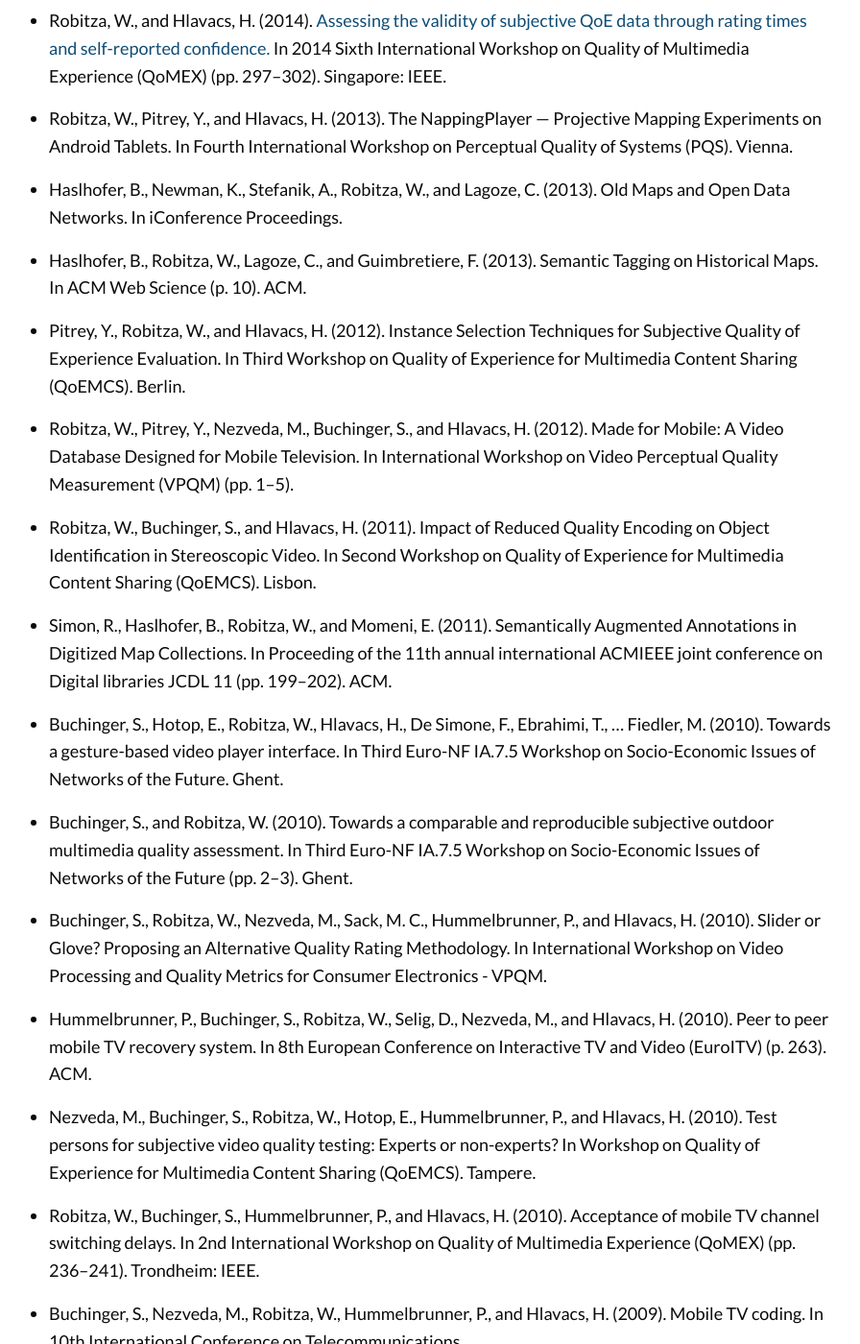
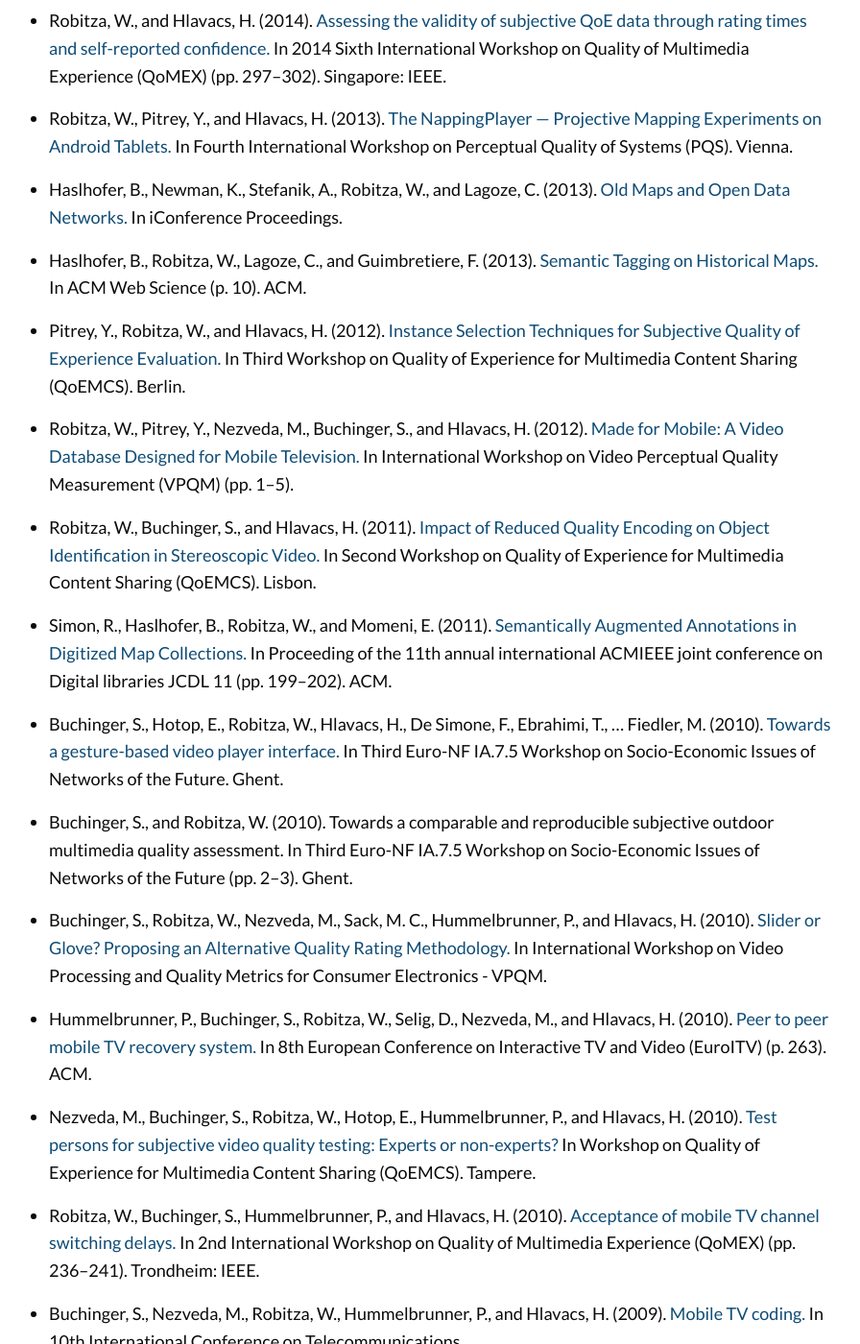
Before and after one commit to slhck/slhck.github.io, a Jekyll site: the page built from publications.md, in a window 1280 px wide and 1400 px high, scrolled down 5640 px. Shown: the whole window at 96% size, without its empty margins (195-1091 px from the left). Built offline with Jekyll 4.4.1, drawn with Linux system fonts in a browser that asks for light colours; some of the changed lines change nothing that is shown; some of the changed text lies outside the part shown.

Commit message:
docs(publications): add publication links

```diff
--- a/publications.md
+++ b/publications.md
@@ -29,12 +29,12 @@
 
 ### Journal Papers
 
-* Chen, B., Shang, Z., Chung, J. W., Lerner, D., Robitza, W., Rao, R. R. R., Raake, A., & Bovik, A. C. (2024). [Satellite Streaming Video QoE Prediction: A Real-World Subjective Database and Network-Level Prediction Models.](https://doi.org/10.1109/ACCESS.2025.3631409) IEEE Access.
+* Chen, B., Shang, Z., Chung, J. W., Lerner, D., Robitza, W., Rao, R. R. R., Raake, A., & Bovik, A. C. (2025). [Satellite Streaming Video QoE Prediction: A Real-World Subjective Database and Network-Level Prediction Models.](https://doi.org/10.1109/ACCESS.2025.3631409) IEEE Access.
 * Seufert, M., Spangenberger, M., Poignée, F., Wamser, F., Robitza, W., Timmerer, C., & Hossfeld, T. (2024). [COBIRAS: Offering a Continuous Bit Rate Slide to Maximize DASH Streaming Bandwidth Utilization.](https://opus.bibliothek.uni-augsburg.de/opus4/files/115655/115655.pdf) ACM Transactions on Multimedia Computing, Communications, and Applications.
 * Raake, A., Borer, S., Satti, S. M., Gustafsson, J., Rao, R. R. R., Medagli, S., List, P., Göring, S., Lindero, D., Robitza, W., Heikkilä, G., Broom, S., Schmidmer, C., Feiten, B., Wüstenhagen, U., Wittmann, T., Obermann, M., & Bitto, R. (2020). [Multi-Model Standard for Bitstream-, Pixel-Based and Hybrid Video Quality Assessment of UHD/4K: ITU-T P.1204.](https://ieeexplore.ieee.org/iel7/6287639/8948470/09234526.pdf) IEEE Access, 8, 193020–193049.
 * Kara, P. A., Robitza, W., Pinter, N., Martini, M. G., Raake, A., & Simon, A. (2019). [Comparison of HD and UHD video quality with and without the influence of the labeling effect.](https://link.springer.com/article/10.1007/s41233-019-0027-3) Quality and User Experience, 4(1), 4.
 * Robitza, W., Ahmad, A., Kara, P. A., Atzori, L., Martini, M. G., Raake, A., & Sun, L. (2017). [Challenges of future multimedia QoE monitoring for internet service providers.](https://link.springer.com/content/pdf/10.1007/s11042-017-4870-z.pdf) Multimedia Tools and Applications, Volume 76, pages 22243–22266.
-* Buchinger, S., Robitza, W., Nezveda, M., Hotop, E., Hummelbrunner, P., Sack, M. C., and Hlavacs, H. (2014). [Evaluating feedback devices for time-continuous mobile multimedia quality assessment.](http://www.sciencedirect.com/science/article/pii/S0923596514001076) Signal Processing: Image Communication, 29(9), 921–934.
+* Buchinger, S., Robitza, W., Nezveda, M., Hotop, E., Hummelbrunner, P., Sack, M. C., and Hlavacs, H. (2014). [Evaluating feedback devices for time-continuous mobile multimedia quality assessment.](https://doi.org/10.1016/j.image.2014.07.001) Signal Processing: Image Communication, 29(9), 921–934.
 
 ### White Papers
 
@@ -43,7 +43,7 @@
 
 ### Conference and Workshop Contributions
 
-* Robitza, W., Raake, A. (2026). Between the Labs: An Analysis of Individual Rating Biases in Multi-Lab Subjective Experiments. 18th International Conference on Quality of Multimedia Experience (QoMEX).
+* Robitza, W., Raake, A. (2026). [Between the Labs: An Analysis of Individual Rating Biases in Multi-Lab Subjective Experiments.](https://doi.org/10.1109/QoMEX69967.2026.11618358) 18th International Conference on Quality of Multimedia Experience (QoMEX).
 * Herglotz, C., Robitza, W., Raake, A., Hossfeld, T., & Kaup, A. (2023). [Power Reduction Opportunities on End-User Devices in Quality-Steady Video Streaming.](https://arxiv.org/pdf/2305.15117.pdf) 15th International Conference on Quality of Multimedia Experience (QoMEX).
 * Braun, F., Rao, R. R. R., Robitza, W., & Raake, A. (2023). [Automatic Audiovisual Asynchrony Measurement for Quality Assessment of Videoconferencing.](https://ieeexplore.ieee.org/document/10178438) 15th International Conference on Quality of Multimedia Experience (QoMEX).
 * Herglotz, C., Robitza, W., Kränzler, M., Kaup, A., & Raake, A. (2022). [Modeling of Energy Consumption and Streaming Video QoE using a Crowdsourcing Dataset.](https://arxiv.org/abs/2210.05444) 14th International Conference on Quality of Multimedia Experience (QoMEX).
@@ -62,12 +62,12 @@
 * Singla, A., Robitza, W., & Raake, A. (2018). [Comparison of Subjective Quality Evaluation Methods for Omnidirectional Videos with DSIS and Modified ACR.](https://www.researchgate.net/publication/321587037_Comparison_of_subjective_quality_evaluation_methods_for_omnidirectional_videos_with_DSIS_and_Modified_ACR) In Human Vision and Electronic Imaging (HVEI). Burlingame.
 * Singla, A., Fremerey, S., Robitza, W., Lebreton, P., & Raake, A. (2017). [Comparison of Subjective Quality Evaluation for HEVC Encoded Omnidirectional Videos at Different Bit-rates for UHD and FHD Resolution.](https://dl.acm.org/doi/abs/10.1145/3126686.3126768) In ACM Multimedia (ACMMM 2017), Thematic Workshops. Mountain View.
 * Asan, A., Robitza, W., Mkwawa, I., Sun, L., Ifeachor, E., & Raake, A. (2017). [Impact of Video Resolution Changes on QoE for Adaptive Video Streaming.](https://www.researchgate.net/publication/318702930_Impact_of_Video_Resolution_Changes_on_QoE_For_Adaptive_Video_Streaming) In IEEE International Conference on Multimedia and Expo. Hong Kong.
-* Robitza, W. (2017). Towards Behavior-oriented Quality of Experience Assessment for Online Video Services. In ACM International Conference on Interactive Experiences for TV and Online Video (TVX 2017), Doctoral Consortium. Hilversum.
+* Robitza, W. (2017). [Towards Behavior-oriented Quality of Experience Assessment for Online Video Services.](https://doi.org/10.1145/3084289.3084297) In ACM International Conference on Interactive Experiences for TV and Online Video (TVX 2017), Doctoral Consortium. Hilversum.
 * Raake, A., Garcia, M.-N., Robitza, W., List, P., Göring, S., & Feiten, B. (2017). [A Bitstream-based, Scalable Video-Quality Model for HTTP Adaptive Streaming: ITU-T P.1203.1.](https://ieeexplore.ieee.org/document/7965631) In 9th International Conference on Quality of Multimedia Experience (QoMEX 2017). Erfurt.
 * Robitza, W., Garcia, M.-N., & Raake, A. (2017). [A Modular HTTP Adaptive Streaming QoE Model – Candidate for ITU-T P.1203 ("P.NATS").](https://www.researchgate.net/publication/317368618_A_modular_HTTP_adaptive_streaming_QoE_model_-_Candidate_for_ITU-T_P1203_PNATS) In 9th International Conference on Quality of Multimedia Experience (QoMEX 2017). Erfurt.
 * Singla, A., Fremerey, S., Robitza, W., & Raake, A. (2017). [Measuring and Comparing QoE and Simulator Sickness of Omnidirectional Videos in Different Head Mounted Displays.](https://ieeexplore.ieee.org/document/7965658) In 9th International Conference on Quality of Multimedia Experience (QoMEX 2017). Erfurt.
 * Kara, P. A., Robitza, W., Raake, A., & Martini, M. G. (2017). [The Label Knows Better: The Impact of Labeling Effects on Perceived Quality of HD and UHD Video Streaming.](https://ieeexplore.ieee.org/document/7965674) In 9th International Conference on Quality of Multimedia Experience (QoMEX 2017). Erfurt.
-* Robitza, W., Kara, P. A., Martini, M. G., and Raake, A. (2016). [On the Experimental Biases in User Behavior and QoE Assessment in the Lab.](https://eprints.kingston.ac.uk/id/eprint/36373/) In Fifth IEEE International Workshop on Quality of Experience for Multimedia Communications (QoEMC). Washington.
+* Robitza, W., Kara, P. A., Martini, M. G., and Raake, A. (2016). [On the Experimental Biases in User Behavior and QoE Assessment in the Lab.](https://doi.org/10.1109/GLOCOMW.2016.7848978) In Fifth IEEE International Workshop on Quality of Experience for Multimedia Communications (QoEMC). Washington.
 * Kara, P. A., Robitza, W., Martini, M. G., Hewage, C. T., and Felisberti, F. M. (2016). [Getting Used to or Growing Annoyed: How Perception Thresholds and Acceptance of Frame Freezing Vary Over Time in 3D Video Streaming.](https://ieeexplore.ieee.org/abstract/document/7574686) In IEEE International Conference on Multimedia and Expo (ICME). Seattle.
 * Dethof, A. M., Robitza, W., and Garcia, M.-N. (2016). [StreamSim: A Video Streaming Simulation Toolchain for Unreliable Transport Mechanisms.](https://www.researchgate.net/publication/304216044_StreamSim_A_Video_Streaming_Simulation_Toolchain_for_Unreliable_Transport_Mechanisms) In Eighth International Workshop on Quality of Multimedia Experience (QoMEX). Lisbon.
 * Robitza, W., and Raake, A. (2016). [(Re-)Actions Speak Louder Than Words? A Novel Test Method for Tracking User Behavior in Web Video Services.](https://ieeexplore.ieee.org/document/7498926) In Eighth International Workshop on Quality of Multimedia Experience (QoMEX). Lisbon.
@@ -75,20 +75,20 @@
 * Robitza, W., Garcia, M.-N., and Raake, A. (2015). [At Home in the Lab: Assessing Audiovisual Quality of HTTP-based Adaptive Streaming with an Immersive Test Paradigm.](https://www.researchgate.net/publication/277475666_At_Home_in_the_Lab_Assessing_Audiovisual_Quality_of_HTTP-based_Adaptive_Streaming_with_an_Immersive_Test_Paradigm) In Seventh International Workshop on Quality of Multimedia Experience (QoMEX). Costa Navarino.
 * Garcia, M.-N., Robitza, W., and Raake, A. (2015). [On The Accuracy of Short-Term Quality Models for Long-Term Quality Prediction.](https://ieeexplore.ieee.org/document/7148123) In Seventh International Workshop on Quality of Multimedia Experience (QoMEX). Costa Navarino.
 * Robitza, W., and Hlavacs, H. (2014). [Assessing the validity of subjective QoE data through rating times and self-reported confidence.](https://www.researchgate.net/publication/265906790_Assessing_the_Validity_of_Subjective_QoE_Data_through_Rating_Times_and_Self-Reported_Confidence) In 2014 Sixth International Workshop on Quality of Multimedia Experience (QoMEX) (pp. 297–302). Singapore: IEEE.
-* Robitza, W., Pitrey, Y., and Hlavacs, H. (2013). The NappingPlayer — Projective Mapping Experiments on Android Tablets. In Fourth International Workshop on Perceptual Quality of Systems (PQS). Vienna.
-* Haslhofer, B., Newman, K., Stefanik, A., Robitza, W., and Lagoze, C. (2013). Old Maps and Open Data Networks. In iConference Proceedings.
-* Haslhofer, B., Robitza, W., Lagoze, C., and Guimbretiere, F. (2013). Semantic Tagging on Historical Maps. In ACM Web Science (p. 10). ACM.
-* Pitrey, Y., Robitza, W., and Hlavacs, H. (2012). Instance Selection Techniques for Subjective Quality of Experience Evaluation. In Third Workshop on Quality of Experience for Multimedia Content Sharing (QoEMCS). Berlin.
-* Robitza, W., Pitrey, Y., Nezveda, M., Buchinger, S., and Hlavacs, H. (2012). Made for Mobile: A Video Database Designed for Mobile Television. In International Workshop on Video Perceptual Quality Measurement (VPQM) (pp. 1–5).
-* Robitza, W., Buchinger, S., and Hlavacs, H. (2011). Impact of Reduced Quality Encoding on Object Identification in Stereoscopic Video. In Second Workshop on Quality of Experience for Multimedia Content Sharing (QoEMCS). Lisbon.
-* Simon, R., Haslhofer, B., Robitza, W., and Momeni, E. (2011). Semantically Augmented Annotations in Digitized Map Collections. In Proceeding of the 11th annual international ACMIEEE joint conference on Digital libraries JCDL 11 (pp. 199–202). ACM.
-* Buchinger, S., Hotop, E., Robitza, W., Hlavacs, H., De Simone, F., Ebrahimi, T., … Fiedler, M. (2010). Towards a gesture-based video player interface. In Third Euro-NF IA.7.5 Workshop on Socio-Economic Issues of Networks of the Future. Ghent.
+* Robitza, W., Pitrey, Y., and Hlavacs, H. (2013). [The NappingPlayer — Projective Mapping Experiments on Android Tablets.](https://doi.org/10.21437/PQS.2013-15) In Fourth International Workshop on Perceptual Quality of Systems (PQS). Vienna.
+* Haslhofer, B., Newman, K., Stefanik, A., Robitza, W., and Lagoze, C. (2013). [Old Maps and Open Data Networks.](https://ucrisportal.univie.ac.at/en/publications/old-maps-and-open-data-networks/) In iConference Proceedings.
+* Haslhofer, B., Robitza, W., Lagoze, C., and Guimbretiere, F. (2013). [Semantic Tagging on Historical Maps.](https://doi.org/10.1145/2464464.2464506) In ACM Web Science (p. 10). ACM.
+* Pitrey, Y., Robitza, W., and Hlavacs, H. (2012). [Instance Selection Techniques for Subjective Quality of Experience Evaluation.](https://ucrisportal.univie.ac.at/en/publications/instance-selection-techniques-for-subjective-quality-of-experienc/) In Third Workshop on Quality of Experience for Multimedia Content Sharing (QoEMCS). Berlin.
+* Robitza, W., Pitrey, Y., Nezveda, M., Buchinger, S., and Hlavacs, H. (2012). [Made for Mobile: A Video Database Designed for Mobile Television.](https://eprints.cs.univie.ac.at/3547/) In International Workshop on Video Perceptual Quality Measurement (VPQM) (pp. 1–5).
+* Robitza, W., Buchinger, S., and Hlavacs, H. (2011). [Impact of Reduced Quality Encoding on Object Identification in Stereoscopic Video.](https://www.researchgate.net/publication/266292653_Impact_of_Reduced_Quality_Encoding_on_Object_Identification_in_Stereoscopic_Video) In Second Workshop on Quality of Experience for Multimedia Content Sharing (QoEMCS). Lisbon.
+* Simon, R., Haslhofer, B., Robitza, W., and Momeni, E. (2011). [Semantically Augmented Annotations in Digitized Map Collections.](https://doi.org/10.1145/1998076.1998114) In Proceeding of the 11th annual international ACMIEEE joint conference on Digital libraries JCDL 11 (pp. 199–202). ACM.
+* Buchinger, S., Hotop, E., Robitza, W., Hlavacs, H., De Simone, F., Ebrahimi, T., … Fiedler, M. (2010). [Towards a gesture-based video player interface.](https://ucrisportal.univie.ac.at/en/publications/towards-a-gesture-based-video-player-interface/) In Third Euro-NF IA.7.5 Workshop on Socio-Economic Issues of Networks of the Future. Ghent.
 * Buchinger, S., and Robitza, W. (2010). Towards a comparable and reproducible subjective outdoor multimedia quality assessment. In Third Euro-NF IA.7.5 Workshop on Socio-Economic Issues of Networks of the Future (pp. 2–3). Ghent.
-* Buchinger, S., Robitza, W., Nezveda, M., Sack, M. C., Hummelbrunner, P., and Hlavacs, H. (2010). Slider or Glove? Proposing an Alternative Quality Rating Methodology. In International Workshop on Video Processing and Quality Metrics for Consumer Electronics - VPQM.
-* Hummelbrunner, P., Buchinger, S., Robitza, W., Selig, D., Nezveda, M., and Hlavacs, H. (2010). Peer to peer mobile TV recovery system. In 8th European Conference on Interactive TV and Video (EuroITV) (p. 263). ACM.
-* Nezveda, M., Buchinger, S., Robitza, W., Hotop, E., Hummelbrunner, P., and Hlavacs, H. (2010). Test persons for subjective video quality testing: Experts or non-experts? In Workshop on Quality of Experience for Multimedia Content Sharing (QoEMCS). Tampere.
-* Robitza, W., Buchinger, S., Hummelbrunner, P., and Hlavacs, H. (2010). Acceptance of mobile TV channel switching delays. In 2nd International Workshop on Quality of Multimedia Experience (QoMEX) (pp. 236–241). Trondheim: IEEE.
-* Buchinger, S., Nezveda, M., Robitza, W., Hummelbrunner, P., and Hlavacs, H. (2009). Mobile TV coding. In 10th International Conference on Telecommunications.
+* Buchinger, S., Robitza, W., Nezveda, M., Sack, M. C., Hummelbrunner, P., and Hlavacs, H. (2010). [Slider or Glove? Proposing an Alternative Quality Rating Methodology.](https://ucrisportal.univie.ac.at/en/publications/slider-or-glove-proposing-an-alternative-quality-rating-methodolo/) In International Workshop on Video Processing and Quality Metrics for Consumer Electronics - VPQM.
+* Hummelbrunner, P., Buchinger, S., Robitza, W., Selig, D., Nezveda, M., and Hlavacs, H. (2010). [Peer to peer mobile TV recovery system.](https://doi.org/10.1145/1809777.1809830) In 8th European Conference on Interactive TV and Video (EuroITV) (p. 263). ACM.
+* Nezveda, M., Buchinger, S., Robitza, W., Hotop, E., Hummelbrunner, P., and Hlavacs, H. (2010). [Test persons for subjective video quality testing: Experts or non-experts?](https://www.researchgate.net/publication/266465195_Test_persons_for_subjective_video_quality_testing_Experts_or_non-experts) In Workshop on Quality of Experience for Multimedia Content Sharing (QoEMCS). Tampere.
+* Robitza, W., Buchinger, S., Hummelbrunner, P., and Hlavacs, H. (2010). [Acceptance of mobile TV channel switching delays.](https://doi.org/10.1109/QOMEX.2010.5516095) In 2nd International Workshop on Quality of Multimedia Experience (QoMEX) (pp. 236–241). Trondheim: IEEE.
+* Buchinger, S., Nezveda, M., Robitza, W., Hummelbrunner, P., and Hlavacs, H. (2009). [Mobile TV coding.](https://ieeexplore.ieee.org/document/5206313) In 10th International Conference on Telecommunications.
 
 ### Miscellaneous Papers
 
```
